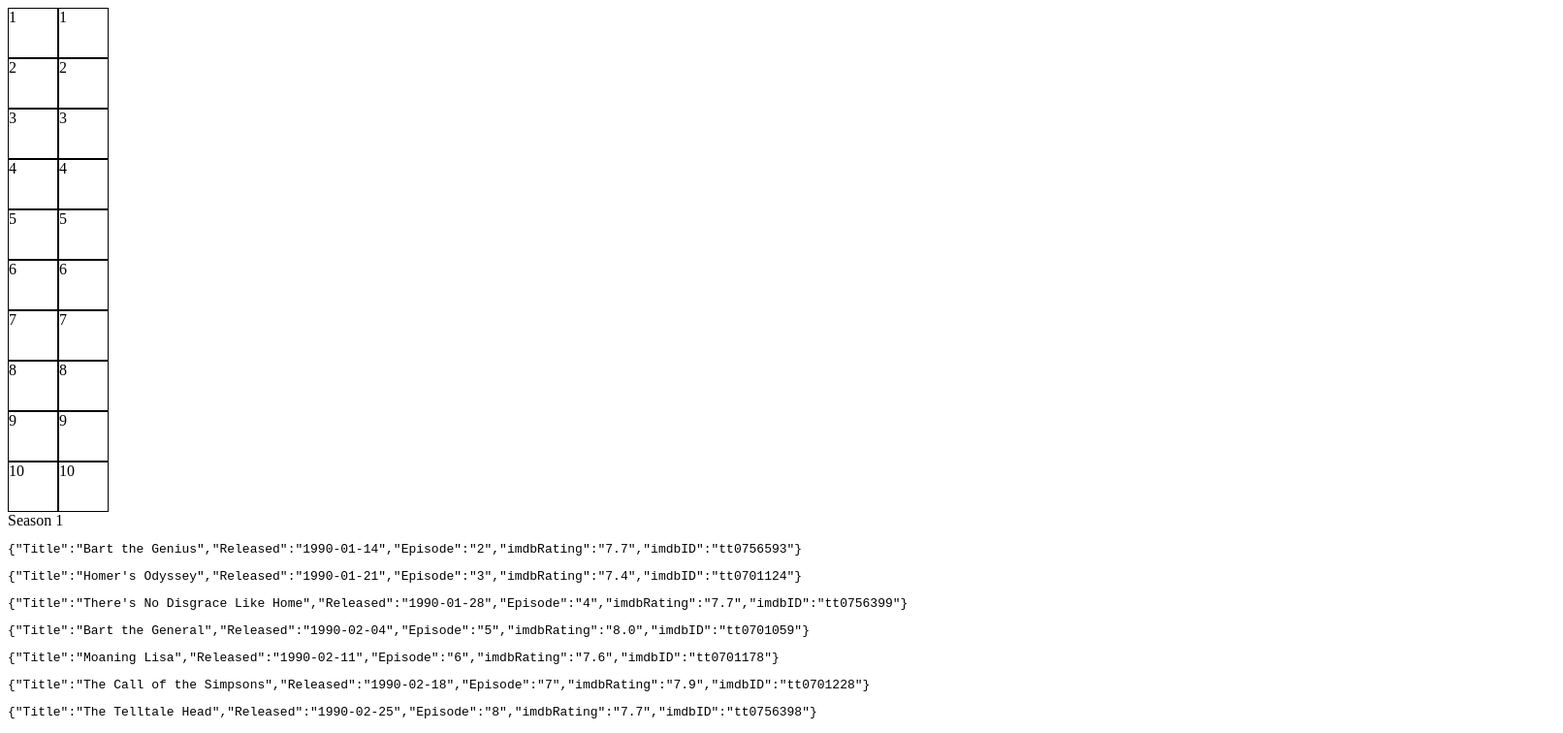
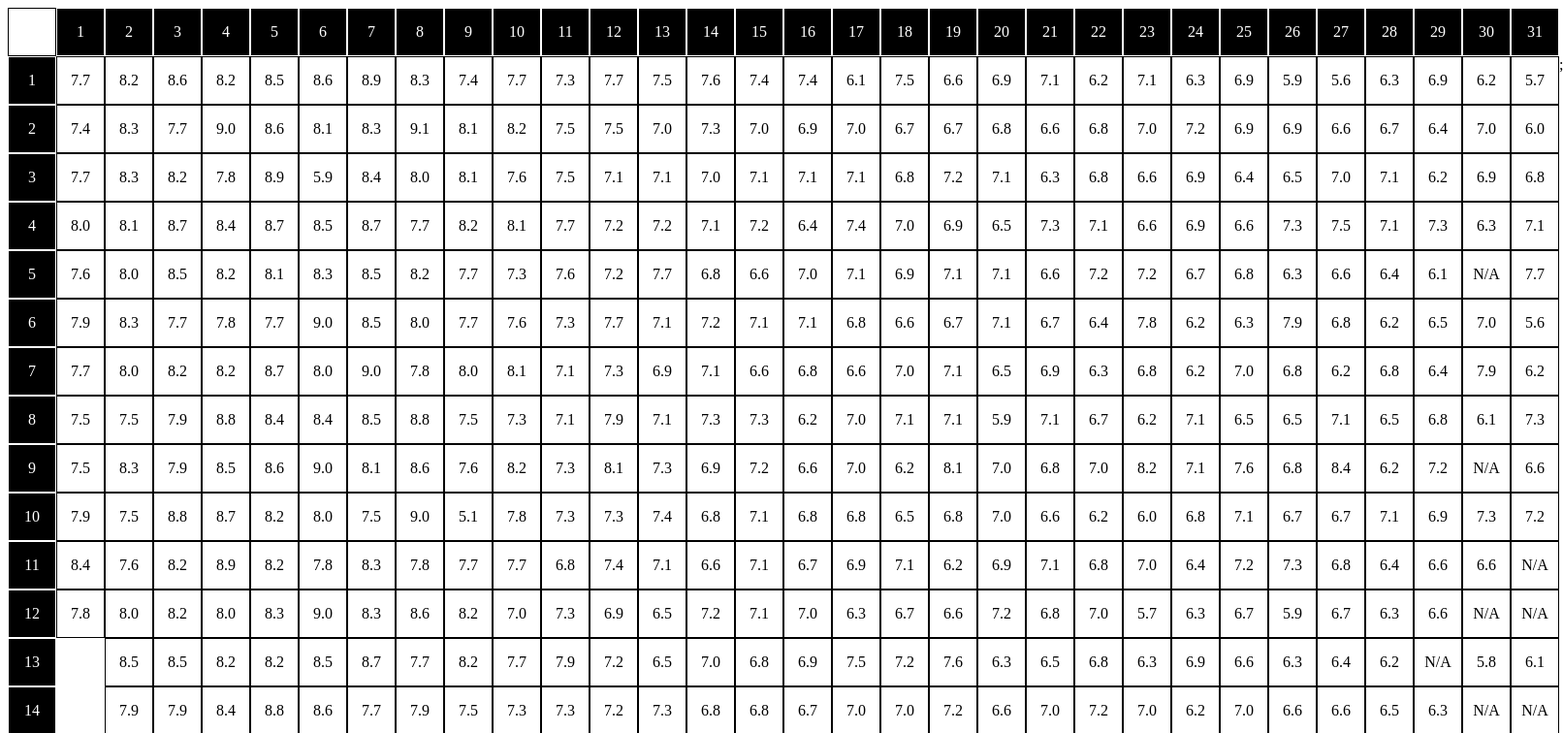
Before and after one commit to joey80/cerees, a React (Create React App) app: page / in a window 1280 px wide. Shown: the top 756 px of the page at 97% size, 1612 px wide, since content can reach past the window. Built offline with nearby package versions, Linux system fonts and the light colour scheme.

Commit message:
feat: dynamic columns working

```diff
--- a/src/App.js
+++ b/src/App.js
@@ -1,44 +1,26 @@
-import React, { Fragment } from 'react';
+import React, { Fragment, useEffect, useState } from 'react';
 // import { getOMDBData } from './services/omdb.service';
 import { Data } from './App.data.js';
 import './App.scss';
 
 const App = () => {
+  const [mostEpisodes, setMostEpisodes] = useState(null);
+
+  const FindTheMostEpisodes = () => {
+    const longest = Data.reduce((p, c, i, a) => (a[p].length > c.length ? p : i), 0);
+    return setMostEpisodes(Data[longest].length);
+  };
+
+  useEffect(() => {
+    FindTheMostEpisodes();
+  });
+
   // const init = async () => {
   //   const search = await getOMDBData('the simpsons');
   //   console.log('the simpsons', search);
   // };
 
   // init();
-
-  const TableThing = () => (
-    <div className='app__container'>
-      <div className='app__column'>
-        <div className='app__cell'>1</div>
-        <div className='app__cell'>2</div>
-        <div className='app__cell'>3</div>
-        <div className='app__cell'>4</div>
-        <div className='app__cell'>5</div>
-        <div className='app__cell'>6</div>
-        <div className='app__cell'>7</div>
-        <div className='app__cell'>8</div>
-        <div className='app__cell'>9</div>
-        <div className='app__cell'>10</div>
-      </div>
-      <div className='app__column'>
-        <div className='app__cell'>1</div>
-        <div className='app__cell'>2</div>
-        <div className='app__cell'>3</div>
-        <div className='app__cell'>4</div>
-        <div className='app__cell'>5</div>
-        <div className='app__cell'>6</div>
-        <div className='app__cell'>7</div>
-        <div className='app__cell'>8</div>
-        <div className='app__cell'>9</div>
-        <div className='app__cell'>10</div>
-      </div>
-    </div>
-  );
 
   const RenderSeason = (num, obj) => {
     return (
@@ -52,14 +34,60 @@
     );
   };
 
+  const RenderSeason2 = (obj, idx) => {
+    return (
+      <div className='app__column' key={idx}>
+        {obj.map((elm2, index) => (
+          <div className='app__cell' key={index}>
+            {elm2.imdbRating}
+          </div>
+        ))}
+      </div>
+    );
+  };
+
   const RenderApp = () =>
     Data.map((elm, index) => {
       return RenderSeason(index + 1, elm);
     });
 
+  const RenderEpisodeColumn = () => (
+    <div className='app__column'>
+      {Array.from(Array(mostEpisodes)).map((x, idx) => (
+        <div className='app__cell app__cell--key' key={idx}>
+          {idx + 1}
+        </div>
+      ))}
+    </div>
+  );
+
+  const RenderSeasonRow = () => (
+    <div className='app__column app__column--key'>
+      <div className='app__cell app__cell--spacer' />
+      {Array.from(Array(Data.length)).map((x, idx) => (
+        <div className='app__cell app__cell--key' key={idx}>
+          {idx + 1}
+        </div>
+      ))}
+    </div>
+  );
+
+  const RenderApp2 = () => (
+    <div className='app__container'>
+      <RenderSeasonRow />
+      <div className='app__container__inner'>
+        <RenderEpisodeColumn />
+        {Data.map((elm, index) => {
+          return RenderSeason2(elm, index);
+        })}
+        ;
+      </div>
+    </div>
+  );
+
   return (
     <div className='App'>
-      <TableThing />
+      <RenderApp2 />
       <RenderApp />
     </div>
   );
--- a/src/App.scss
+++ b/src/App.scss
@@ -1,16 +1,42 @@
 .app {
   &__cell {
+    align-items: center;
     border: 1px solid black;
+    display: flex;
     height: 50px;
+    justify-content: center;
     width: 50px;
+    min-width: 50px;
+    min-height: 50px;
+
+    &--key {
+      background-color: #000;
+      border: 1px solid #fff;
+      color: #fff;
+    }
   }
 
   &__column {
-    display: flex;
+    display: inline-flex;
     flex-direction: column;
+
+    &--key {
+      flex-direction: row;
+    }
   }
 
   &__container {
     display: flex;
+    flex-direction: column;
+
+    &__inner {
+      display: flex;
+      flex-direction: row;
+      flex-wrap: nowrap;
+    }
   }
 }
+
+* {
+  box-sizing: border-box;
+}
```
